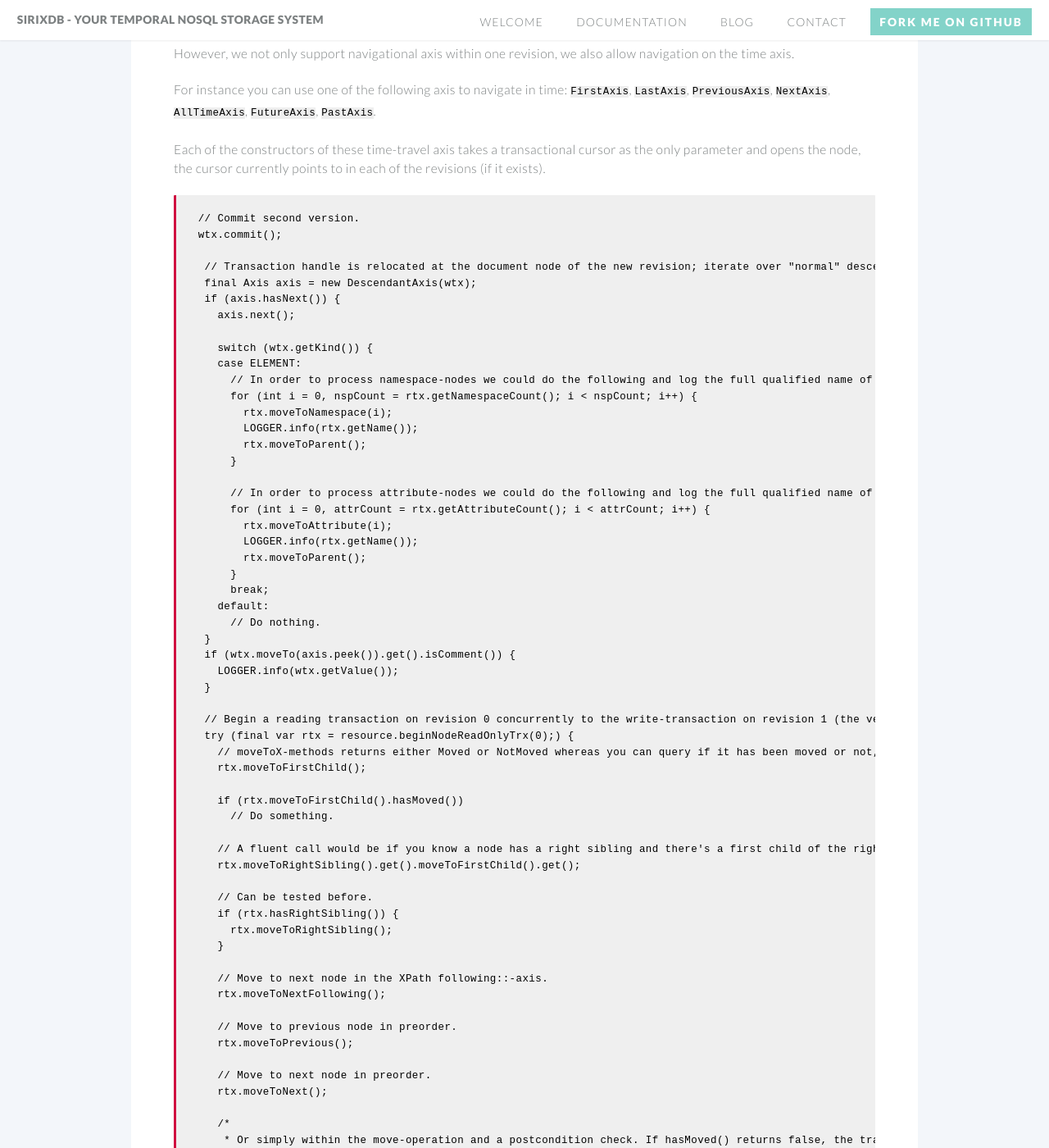
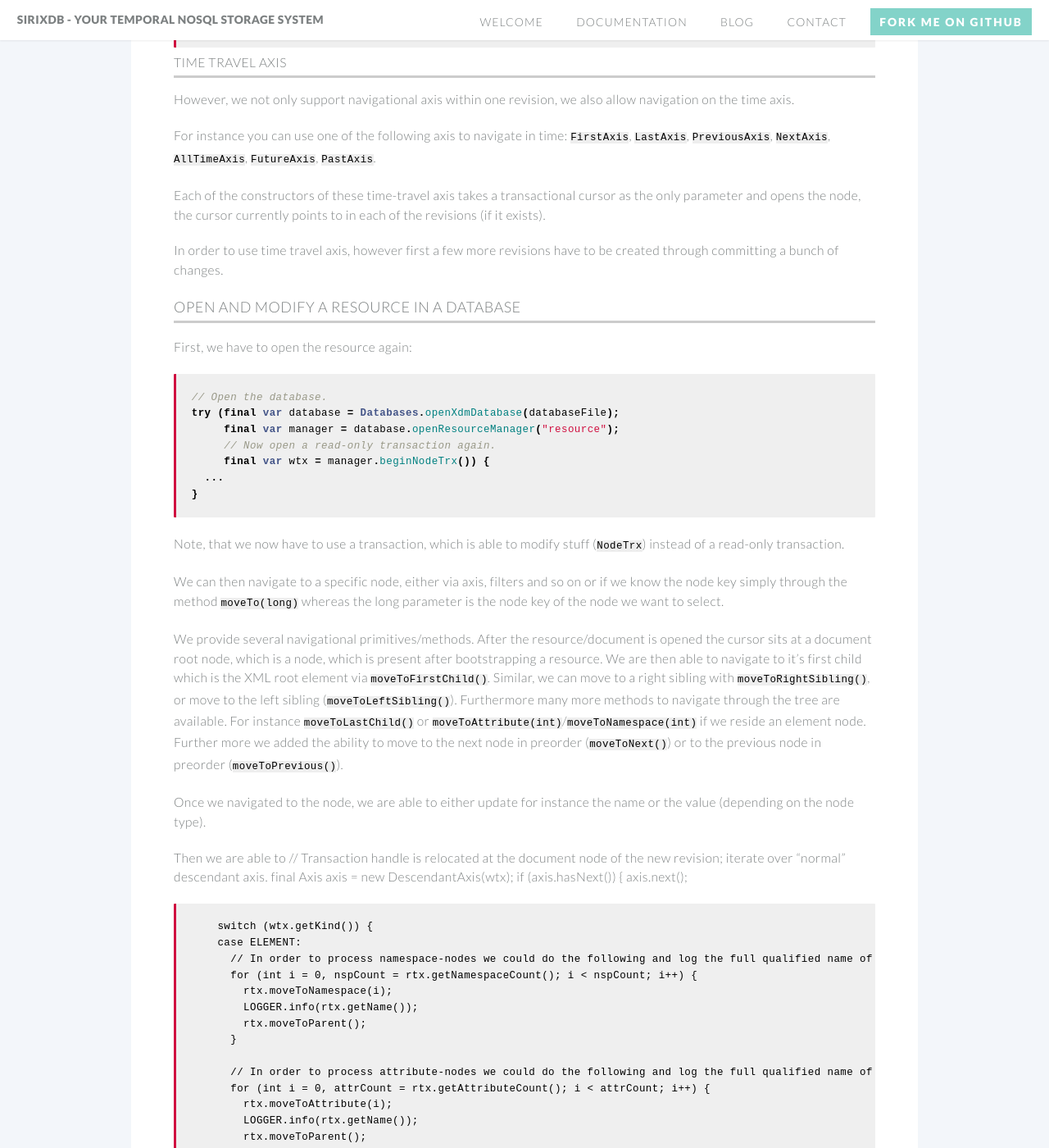
Before and after one commit to sirixdb/sirixdb.github.io, a Jekyll site: the page built from transactional-cursor-api.md, in a window 1280 px wide and 1400 px high, scrolled down 5923 px. Shown: the whole window at 82% size. Built offline with Jekyll 4.4.1, drawn with Linux system fonts in a browser that asks for light colours; our own code applies the rules of GitHub Pages for plain Markdown files; some of the changed text lies outside the part shown.

Commit message:
Update transactional-cursor-api.md

````diff
--- a/transactional-cursor-api.md
+++ b/transactional-cursor-api.md
@@ -230,6 +230,8 @@
             new DescendantAxis(thirdRtx, IncludeSelf.YES), new NameFilter(thirdRtx, "location"))));
 ```
 
+Note and beware of the different transactional cursors as constructor parameters (all opened on the same revision).
+
 #### Predicate Axis
 In order to test for a predicate for instance select all nodes which have a child element with name "foo" you could use:
 
@@ -249,11 +251,29 @@
 
 Each of the constructors of these time-travel axis takes a transactional cursor as the only parameter and opens the node, the cursor currently points to in each of the revisions (if it exists).
 
+In order to use time travel axis, however first a few more revisions have to be created through committing a bunch of changes.
 
+### Open and modify a resource in a database
+First, we have to open the resource again:
+```java
+// Open the database.
+try (final var database = Databases.openXdmDatabase(databaseFile);
+     final var manager = database.openResourceManager("resource");
+     // Now open a read-only transaction again.
+     final var wtx = manager.beginNodeTrx()) {
+  ...
+}
+```
 
-     // Commit second version.
-     wtx.commit();
+Note, that we now have to use a transaction, which is able to modify stuff (`NodeTrx`) instead of a read-only transaction.
 
+We can then navigate to a specific node, either via axis, filters and so on or if we know the node key simply through the method `moveTo(long)` whereas the long parameter is the node key of the node we want to select.
+
+We provide several navigational primitives/methods. After the resource/document is opened the cursor sits at a document root node, which is a node, which is present after bootstrapping a resource. We are then able to navigate to it's first child which is the XML root element via `moveToFirstChild()`. Similar, we can move to a right sibling with `moveToRightSibling()`, or move to the left sibling (`moveToLeftSibling()`). Furthermore many more methods to navigate through the tree are available. For instance `moveToLastChild()` or `moveToAttribute(int)`/`moveToNamespace(int)` if we reside an element node. Further more we added the ability to move to the next node in preorder (`moveToNext()`) or to the previous node in preorder (`moveToPrevious()`).
+
+Once we navigated to the node, we are able to either update for instance the name or the value (depending on the node type).
+
+Then we are able to
       // Transaction handle is relocated at the document node of the new revision; iterate over "normal" descendant axis.
       final Axis axis = new DescendantAxis(wtx);
       if (axis.hasNext()) {
````
